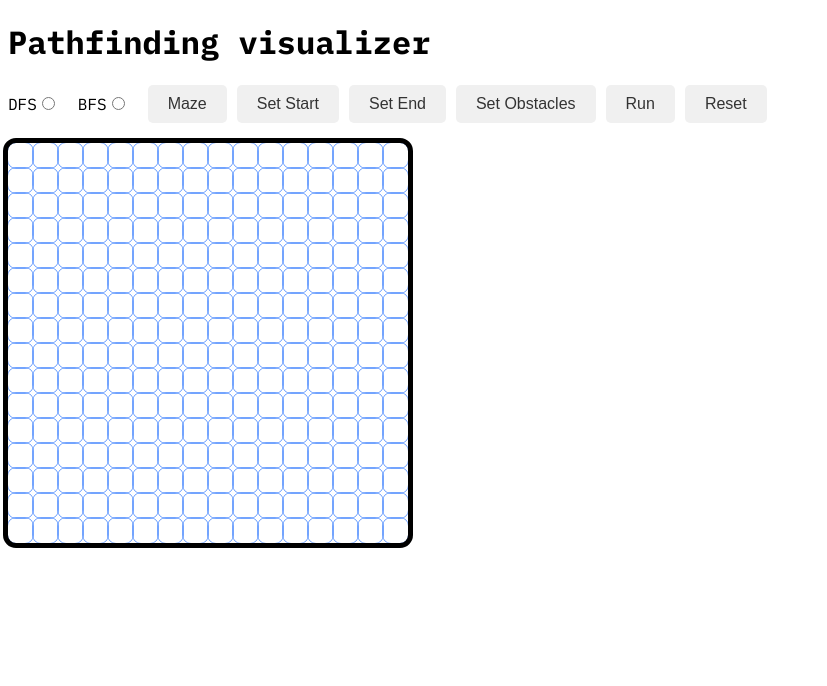
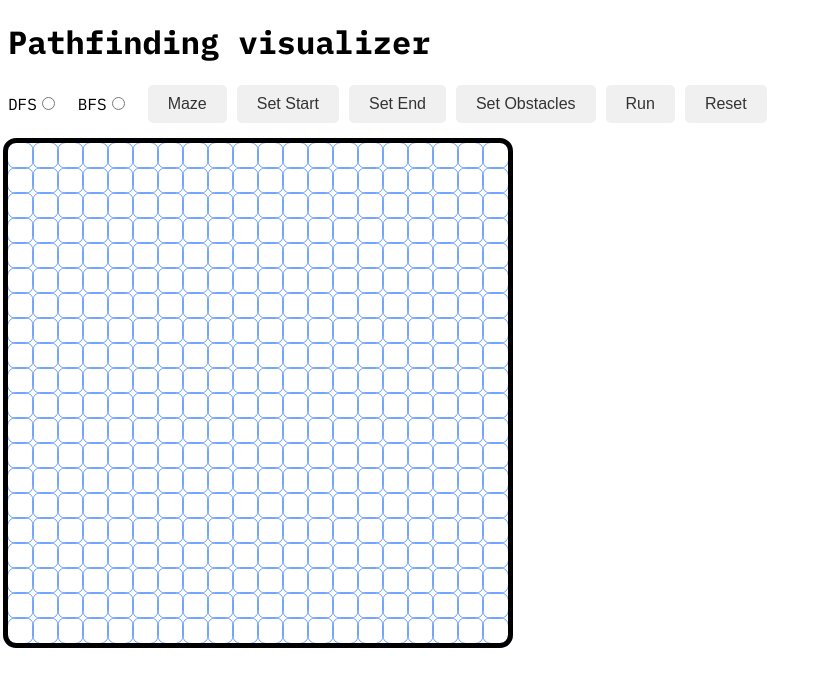
Before and after one commit to Berny-ft/Pathfinder-viz, a React (Vite) app: page / in a window 1280 px wide. Shown: the top 686 px of the page, without its empty margins (0-827 px from the left). Built offline with nearby package versions, Linux system fonts and the light colour scheme.

Commit message:
increased the delay slightly

```diff
--- a/src/Components/Grid.jsx
+++ b/src/Components/Grid.jsx
@@ -6,8 +6,8 @@ import './Grid.css' // importing the styling for the grid
 
 
 // dimensions of the grid
-const ROWS = 16;
-const COLS = 16;
+const ROWS = 20;
+const COLS = 20;
 
 // helper function to create the initial grid data structure
 // we need it to be based on the function since it occurs when the page is loaded
@@ -435,7 +435,7 @@ const Grid = ({setStartChoice,setEndChoice,setObs,setRun,setSearchType,resetGrid
 
             // rerender
             setGrid(visitedLog)
-            await delay(5);
+            await delay(20);
 
 
 
```
